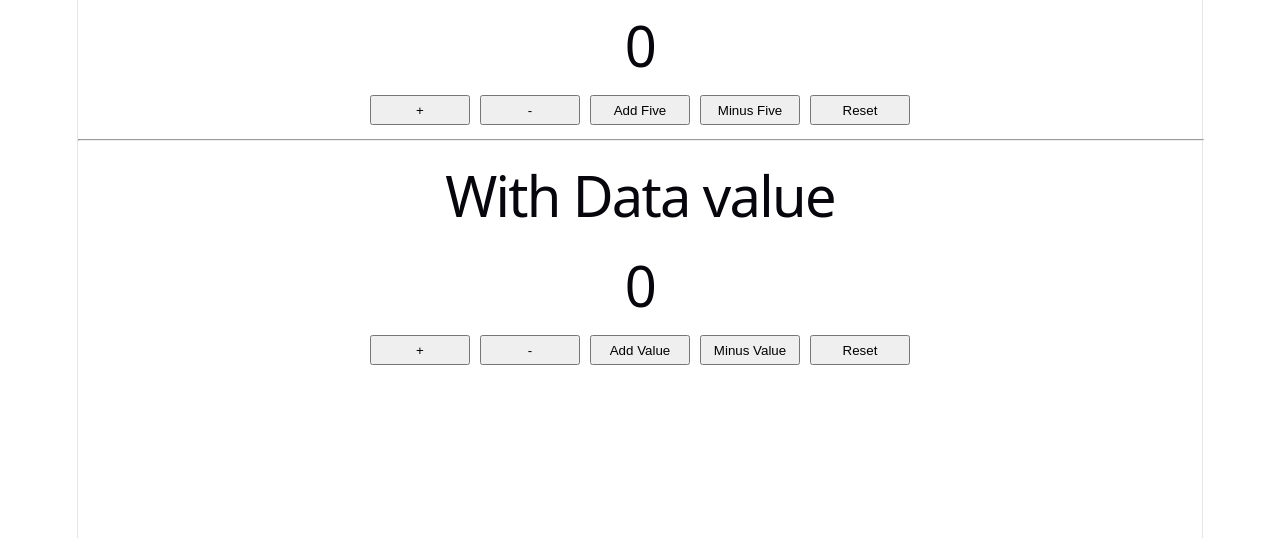
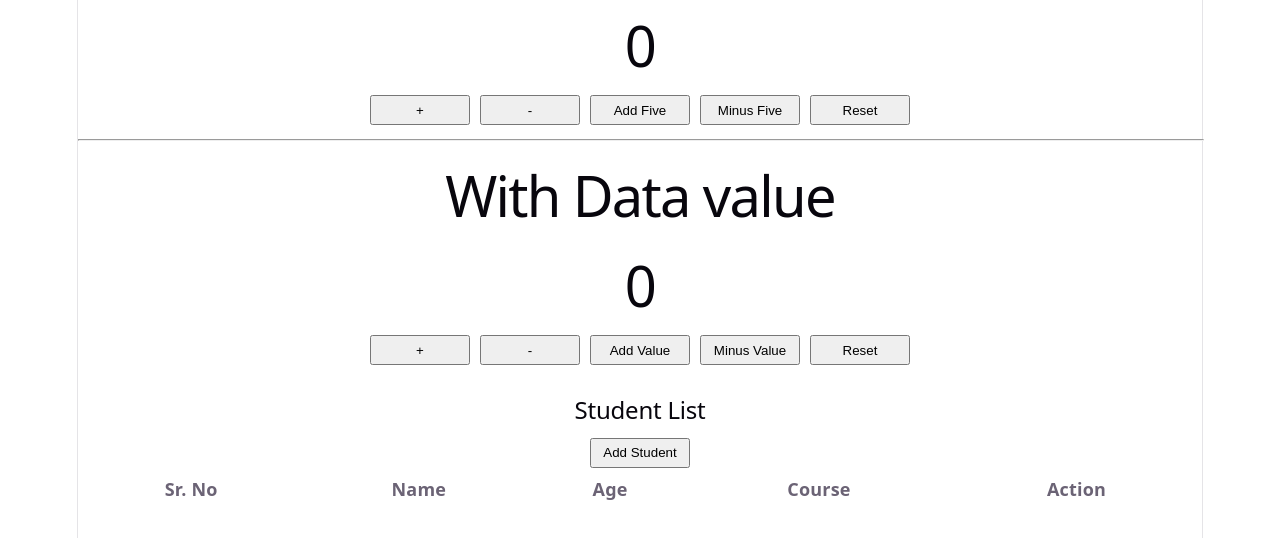
Before and after one commit to Prakash-Dantani/react-redux-sample, a React (Vite) app in the folder react-redux-toolkit/: page / in a window 1280 px wide. Shown: the top 538 px of the page. Built offline with nearby package versions, Linux system fonts and the light colour scheme.

Commit message:
Student Record manage using array and redux toolkit

```diff
--- a/react-redux-toolkit/src/App.tsx
+++ b/react-redux-toolkit/src/App.tsx
@@ -1,12 +1,15 @@
 import "./App.css";
 import Counter from "./components/counter/Counter";
 import CounterWithType from "./components/counter/CounterWithType";
+import Student from "./components/student/student";
 
 function App() {
   return (
     <>
       <Counter />
       <CounterWithType />
+      <br />
+      <Student />
     </>
   );
 }
--- a/react-redux-toolkit/src/app/store.ts
+++ b/react-redux-toolkit/src/app/store.ts
@@ -1,9 +1,11 @@
 import { configureStore } from "@reduxjs/toolkit";
 import counterReducer from "../features/counter/counterSlice";
+import studentReducer from "../features/student/studentSlice";
 
 export const store = configureStore({
   reducer: {
     counter: counterReducer,
+    student: studentReducer,
   },
 });
 
--- /dev/null
+++ b/react-redux-toolkit/src/components/student/Student.tsx
@@ -0,0 +1,90 @@
+import {
+  addStudent,
+  deleteStudent,
+  updateStudent,
+  viewStudent,
+} from "../../features/student/studentSlice";
+import { useAppDispatch, useAppSelector } from "../../hooks/reduxHooks";
+
+const Student = () => {
+  const students = useAppSelector((state) => state.student.students);
+
+  const dispatch = useAppDispatch();
+
+  const updateRec = {
+    name: "Sejal",
+    age: 26,
+    course: "BA",
+    id: 1,
+  };
+
+  const insertRec = {
+    name: "Prakash",
+    age: 31,
+    course: "MCA",
+    id: students.length + 1,
+  };
+
+  let serial = 1;
+  return (
+    <>
+      <h2>Student List</h2>
+      <div>
+        <button className="btn" onClick={() => dispatch(addStudent(insertRec))}>
+          Add Student
+        </button>
+      </div>
+      <table>
+        <thead>
+          <tr>
+            <th>Sr. No</th>
+            <th>Name</th>
+            <th>Age</th>
+            <th>Course</th>
+            <th>Action</th>
+          </tr>
+        </thead>
+
+        <tbody>
+          {students.map((student) => (
+            <tr key={student.id}>
+              <td>{serial++}</td>
+              {/* <td>{student.id}</td> */}
+              <td>{student.name}</td>
+              <td>{student.age}</td>
+              <td>{student.course}</td>
+              <td>
+                <button
+                  className="btn"
+                  onClick={() =>
+                    dispatch(
+                      updateStudent({ id: student.id, student: updateRec }),
+                    )
+                  }
+                >
+                  Edit
+                </button>
+
+                <button
+                  className="btn"
+                  onClick={() => dispatch(viewStudent(student.id))}
+                >
+                  View
+                </button>
+
+                <button
+                  className="btn"
+                  onClick={() => dispatch(deleteStudent(student.id))}
+                >
+                  Delete
+                </button>
+              </td>
+            </tr>
+          ))}
+        </tbody>
+      </table>
+    </>
+  );
+};
+
+export default Student;
--- /dev/null
+++ b/react-redux-toolkit/src/features/student/studentSlice.ts
@@ -0,0 +1,54 @@
+import { createSlice, type PayloadAction } from "@reduxjs/toolkit";
+
+interface Student {
+  id: number;
+  name: string;
+  age: number;
+  course: string;
+}
+
+interface StudentState {
+  students: Student[];
+}
+
+interface UpdateStudentPayload {
+  id: number;
+  student: Student;
+}
+
+const initialState: StudentState = {
+  students: [],
+};
+
+const studentSlice = createSlice({
+  name: "student",
+  initialState,
+  reducers: {
+    addStudent: (state, action: PayloadAction<Student>) => {
+      state.students.push(action.payload);
+    },
+
+    updateStudent: (state, action: PayloadAction<UpdateStudentPayload>) => {
+      const { id, student } = action.payload;
+      student.id = id;
+      const index = state.students.findIndex((student) => student.id === id);
+      if (index >= 0) {
+        state.students[index] = student;
+      }
+    },
+
+    deleteStudent: (state, action: PayloadAction<number>) => {
+      state.students = state.students.filter(
+        (student) => student.id !== action.payload,
+      );
+    },
+
+    viewStudent: (state, action: PayloadAction<number>) => {
+      state.students.find((student) => student.id == action.payload);
+    },
+  },
+});
+
+export const { addStudent, updateStudent, deleteStudent, viewStudent } =
+  studentSlice.actions;
+export default studentSlice.reducer;
```
